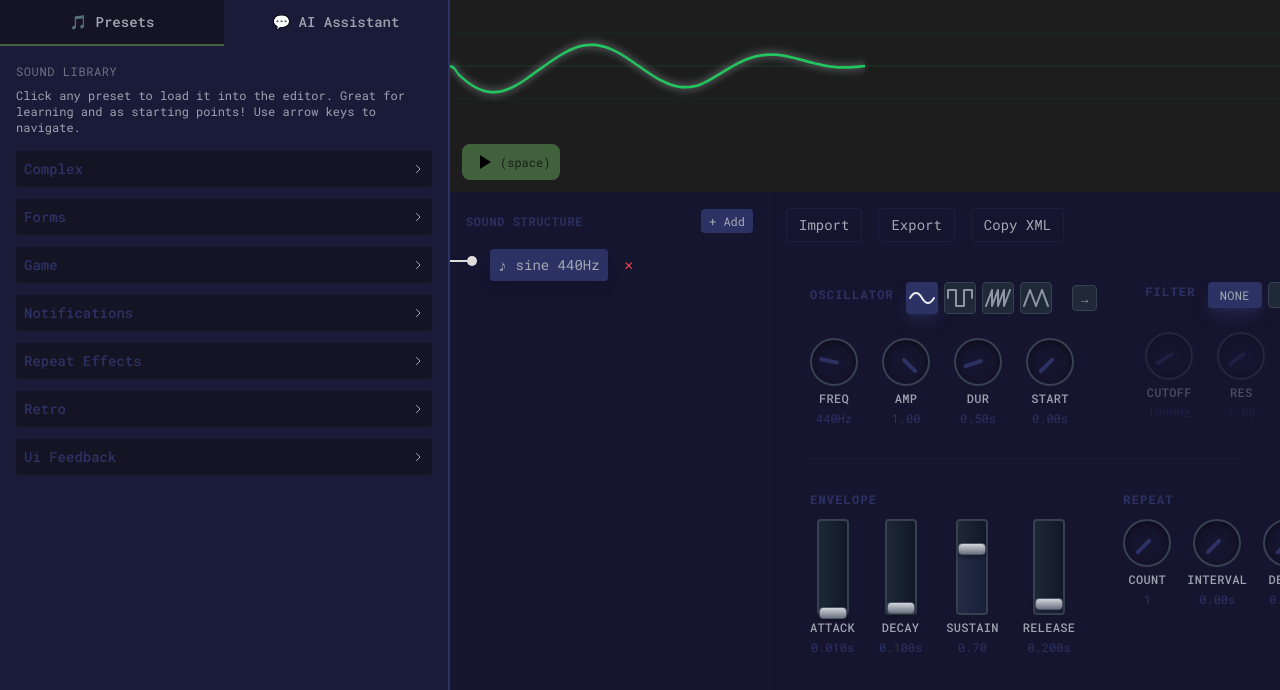
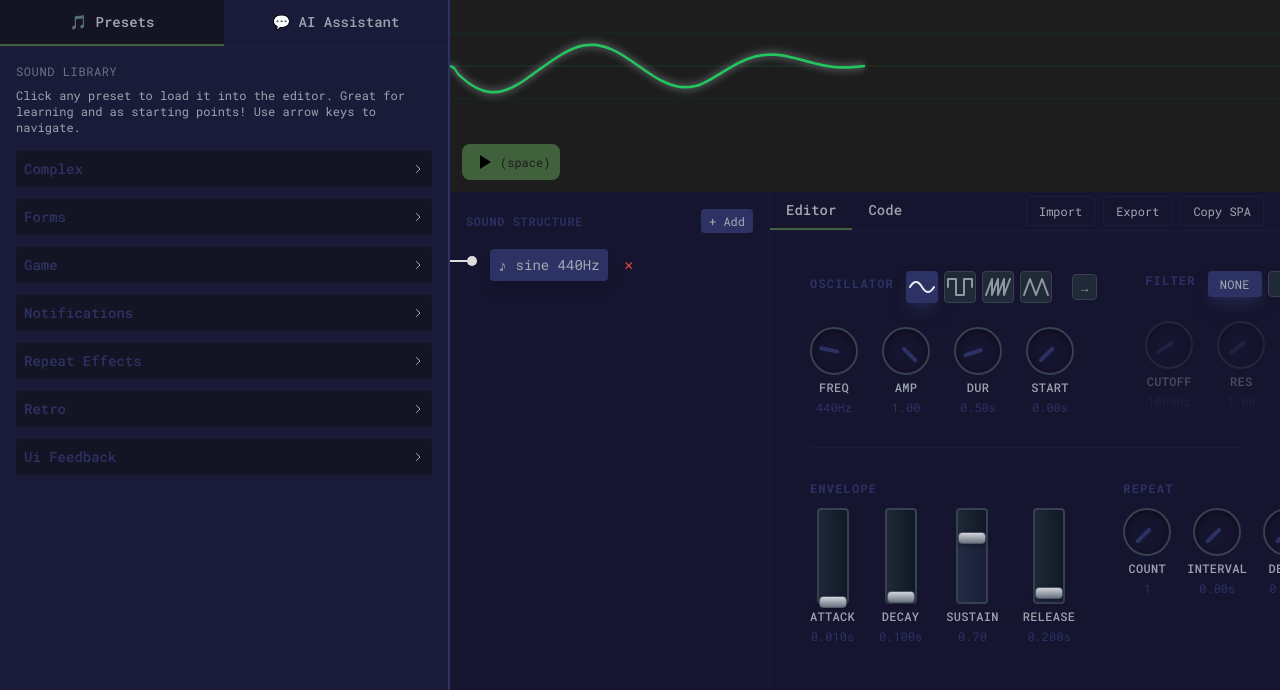
Before and after one commit to noiseflood/spa, a Next.js app in the folder web/: page /editor in a window 1280 px wide. Shown: the top 690 px of the page. Built offline with nearby package versions, Linux system fonts and the light colour scheme.

Commit message:
Update code/editor views

```diff
--- a/web/pages/editor.tsx
+++ b/web/pages/editor.tsx
@@ -77,6 +77,7 @@ export default function Editor() {
   const [showAddMenu, setShowAddMenu] = useState<number | null>(null);
   const [importText, setImportText] = useState('');
   const [expandedNodes, setExpandedNodes] = useState<Set<number>>(new Set());
+  const [activeEditorTab, setActiveEditorTab] = useState<'editor' | 'code'>('editor');
   const audioContextRef = useRef<AudioContext | null>(null);
   const nodeIdCounterRef = useRef(1); // Start at 1 since we have node 0
   const fileInputRef = useRef<HTMLInputElement>(null);
@@ -1070,8 +1071,8 @@ export default function Editor() {
             </div>
 
             {/* Synth Control Panel */}
-            <div className="flex h-full">
-              <div className="w-80 border-r border-navy-light/20 overflow-y-auto">
+            <div className="flex h-full overflow-hidden">
+              <div className="w-80 flex-shrink-0 border-r border-navy-light/20 overflow-y-auto">
                 <div className="p-4">
                   <div className="flex items-center justify-between mb-4">
                     <h3 className="text-navy-light font-semibold text-xs uppercase tracking-wider">
@@ -1125,11 +1126,35 @@ export default function Editor() {
                 </div>
               </div>
 
-              <div className="flex-1 overflow-y-auto p-4 pb-24">
-                <div className="flex gap-4 mb-4">
+              <div className="flex-1 flex flex-col min-w-0 overflow-hidden">
+                {/* Tab Header and Action Buttons */}
+                <div className="flex justify-between items-center border-b border-navy-light/20">
+                  <div className="flex">
+                    <button
+                      onClick={() => setActiveEditorTab('editor')}
+                      className={`px-4 py-2 text-sm font-medium transition-colors border-b-2 ${
+                        activeEditorTab === 'editor'
+                          ? 'text-white border-green'
+                          : 'text-gray-400 hover:text-white border-transparent'
+                      }`}
+                    >
+                      Editor
+                    </button>
+                    <button
+                      onClick={() => setActiveEditorTab('code')}
+                      className={`px-4 py-2 text-sm font-medium transition-colors border-b-2 ${
+                        activeEditorTab === 'code'
+                          ? 'text-white border-green'
+                          : 'text-gray-400 hover:text-white border-transparent'
+                      }`}
+                    >
+                      Code
+                    </button>
+                  </div>
+                  <div className="flex gap-2 px-4">
                     <button
                       onClick={() => setShowImportModal(true)}
-                    className="px-3 py-1.5 text-sm bg-navy border border-navy-light/30 hover:bg-navy-light/10 rounded transition-colors"
+                      className="px-3 py-1.5 text-xs bg-navy border border-navy-light/30 hover:bg-navy-light/10 rounded transition-colors"
                     >
                       Import
                     </button>
@@ -1143,7 +1168,7 @@ export default function Editor() {
                         a.click();
                         URL.revokeObjectURL(url);
                       }}
-                    className="px-3 py-1.5 text-sm bg-navy border border-navy-light/30 hover:bg-navy-light/10 rounded transition-colors"
+                      className="px-3 py-1.5 text-xs bg-navy border border-navy-light/30 hover:bg-navy-light/10 rounded transition-colors"
                     >
                       Export
                     </button>
@@ -1151,18 +1176,28 @@ export default function Editor() {
                       onClick={() => {
                         navigator.clipboard.writeText(xmlOutput);
                       }}
-                    className="px-3 py-1.5 text-sm bg-navy border border-navy-light/30 hover:bg-navy-light/10 rounded transition-colors"
-                  >
-                    Copy XML
-                  </button>
-                </div>
-
+                      className="px-3 py-1.5 text-xs bg-navy border border-navy-light/30 hover:bg-navy-light/10 rounded transition-colors"
+                    >
+                      Copy SPA
+                    </button>
+                  </div>
+                </div>
+
+                {/* Tab Content */}
+                {activeEditorTab === 'editor' ? (
+                  <div className="flex-1 overflow-y-auto p-4 pb-24">
                     {currentLayer ? (
                       <div className="max-w-6xl">
                         {currentLayer.sound.type === 'tone' ? (
-                      <ToneParameters layer={currentLayer} updateLayerSound={updateLayerSound} />
+                          <ToneParameters
+                            layer={currentLayer}
+                            updateLayerSound={updateLayerSound}
+                          />
                         ) : (
-                      <NoiseParameters layer={currentLayer} updateLayerSound={updateLayerSound} />
+                          <NoiseParameters
+                            layer={currentLayer}
+                            updateLayerSound={updateLayerSound}
+                          />
                         )}
                       </div>
                     ) : currentNode ? (
@@ -1178,6 +1213,15 @@ export default function Editor() {
                       </div>
                     ) : (
                       <p className="text-gray-500 text-center mt-8">Select a layer to edit</p>
+                    )}
+                  </div>
+                ) : (
+                  /* Code View */
+                  <div className="flex-1 bg-grey p-4 overflow-auto min-w-0">
+                    <pre className="text-green-bright font-mono text-sm whitespace-pre-wrap break-all">
+                      {xmlOutput}
+                    </pre>
+                  </div>
                 )}
               </div>
             </div>
--- a/web/styles/colors.css
+++ b/web/styles/colors.css
@@ -6,4 +6,5 @@
   --color-navy-light: rgba(45, 50, 100, 1);
   --color-navy-dark: rgba(20, 20, 36, 1);
   --color-green: rgba(65, 97, 61, 1);
+  --color-green-bright: rgba(34, 197, 94, 1);
 }
```
Lines whose indentation alone changed are shown as unchanged.
